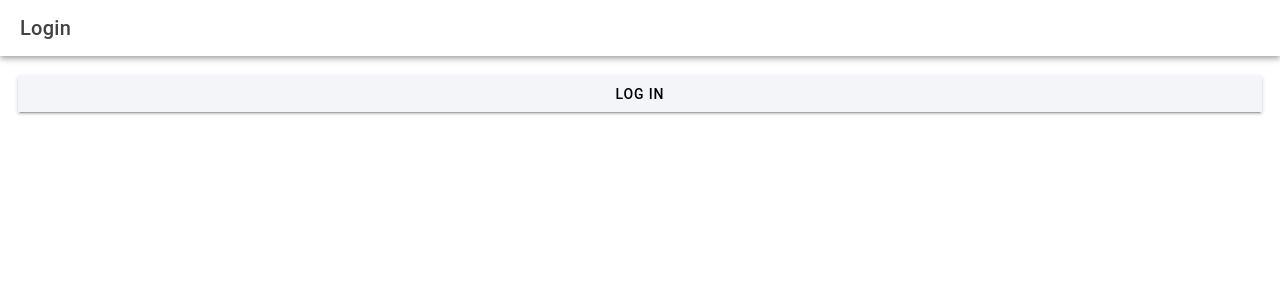
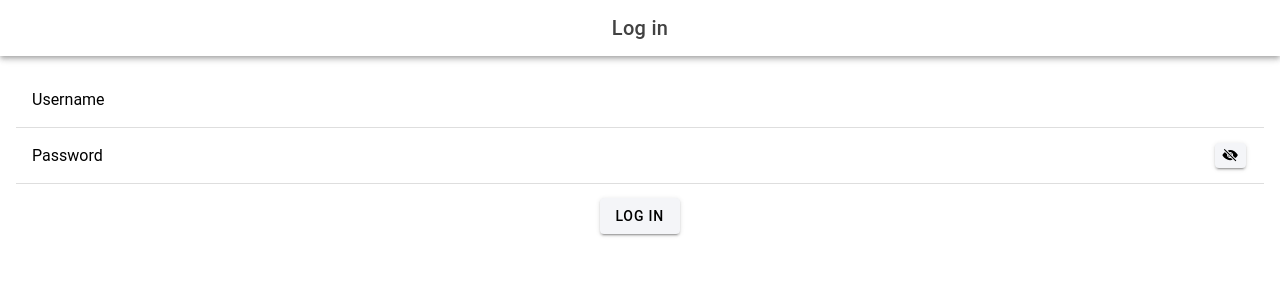
Before and after one commit to nam270903/ALERTS, a React (Vite) app: page / in a window 1280 px wide. Shown: the top 300 px of the page. Built offline with nearby package versions, Linux system fonts and the light colour scheme.

Commit message:
Update Log in, Notification

```diff
--- a/src/pages/Login.tsx
+++ b/src/pages/Login.tsx
@@ -4,31 +4,74 @@ import {
     IonToolbar,
     IonTitle,
     IonContent,
+    IonButton,
+    IonInput,
+    IonLabel,
+    IonItem,
+    IonIcon,
     useIonRouter,
-    IonButton
-} from '@ionic/react'
+    IonAlert,
+  } from '@ionic/react';
+  import { eye, eyeOff } from 'ionicons/icons';
+  import { useState } from 'react';
 
   const Login: React.FC = () => {
     const navigation = useIonRouter();
+    const [username, setUsername] = useState('');
+    const [password, setPassword] = useState('');
+    const [showPassword, setShowPassword] = useState(false);
+    const [showAlert, setShowAlert] = useState(false);
 
     const doLogin = () => {
-        navigation.push('/app', 'forward','push' );
+      // Mock authentication logic for testing purposes
+      if (username === '1' && password === '1') {
+        console.log('Login successful!');
+        // If login is successful, navigate to Notification
+        navigation.push('/app', 'forward', 'push');
+      } else {
+        console.log('Invalid username or password');
+        // Show alert for incorrect password
+        setShowAlert(true);
       }
+    };
 
     return (
       <IonPage>
         <IonHeader>
           <IonToolbar>
-                    <IonTitle>Login</IonTitle>
+            <IonTitle className='ion-text-center'>Log in</IonTitle>
           </IonToolbar>
         </IonHeader>
-            <IonContent className='ion-padding'>
-                <IonButton onClick={() => doLogin()} expand='full'>
+
+        <IonContent className='ion-padding ion-text-center'>
+          <IonItem>
+            <IonLabel position='floating'>Username</IonLabel>
+            <IonInput type='text' value={username} onIonChange={(e) => setUsername(e.detail.value!)} />
+          </IonItem>
+          <IonItem className='ion-align-items-center'>
+            <IonLabel position='floating'>Password</IonLabel>
+            <IonInput type={showPassword ? 'text' : 'password'} value={password} onIonChange={(e) => setPassword(e.detail.value!)} />
+            <IonButton slot='end' onClick={() => setShowPassword(!showPassword)}>
+              <IonIcon icon={showPassword ? eye : eyeOff} />
+            </IonButton>
+          </IonItem>
+
+          <div style={{ marginTop: '10px' }}>
+            <IonButton onClick={doLogin} color='primary' style={{ color: '#ffffff' }}>
               Log in
             </IonButton>
+          </div>
+
+          <IonAlert
+            isOpen={showAlert}
+            onDidDismiss={() => setShowAlert(false)}
+            header={'Invalid Password'}
+            message={'Please enter a valid password.'}
+            buttons={['OK']}
+          />
         </IonContent>
       </IonPage>
-    )
-}
+    );
+  };
 
-export default Login
+  export default Login;
--- a/src/pages/Menu.tsx
+++ b/src/pages/Menu.tsx
@@ -8,7 +8,8 @@ import {
     IonMenu,
     IonRouterOutlet,
     IonMenuToggle,
-    IonItem
+    IonItem,
+    IonButton
 } from '@ionic/react'
 import { Redirect, Route } from 'react-router'
 import Notification from './Notification'
@@ -40,12 +41,18 @@ const Menu: React.FC = () => {
                         </IonItem>
                     </IonMenuToggle>
                 ))}
+
+                <IonButton
+                    routerLink='/'
+                    routerDirection='back'
+                    expand='full'> Sign out </IonButton>
+
                </IonContent>
             </IonMenu>
 
             <IonRouterOutlet id='main'>
-            <Route exact path="/app/Notification" component={Notification}/>
-            <Route exact path="/app/Dashboard" component={Dashboard}/>
+                <Route exact path="/app/Notification" component={Notification}/>
+                <Route exact path="/app/Dashboard" component={Dashboard}/>
                     <Redirect to="/app/Notification"/>
             </IonRouterOutlet>
         </IonSplitPane>
--- a/src/pages/Notification.tsx
+++ b/src/pages/Notification.tsx
@@ -17,11 +17,15 @@ import '@capacitor/push-notifications'
 import React, {useEffect, useState} from 'react'
 import sendTelegramNotification from '../components/TelegramNoti'
 
-const Notification: React.FC = () => {
-    const handleSendNotification = () => {
-        sendTelegramNotification('This is where they attack us');
+const NotificationItem: React.FC<{ item: string; onClick: () => void }> = ({ item, onClick }) => {
+    return (
+      <IonItem button onClick={onClick}>
+        <IonLabel>{item}</IonLabel>
+      </IonItem>
+    );
   };
 
+  const Notification: React.FC = () => {
     const [items, setItems] = useState<string[]>([]);
 
     const generateItems = () => {
@@ -32,13 +36,16 @@ const Notification: React.FC = () => {
       setItems([...items, ...newItems]);
     };
 
+    const handleSendNotification = (item: string) => {
+      sendTelegramNotification(`${item}`);
+    };
+
     useEffect(() => {
       generateItems();
     }, []);
 
     return (
       <IonPage>
-
         <IonHeader>
                 <IonToolbar>
                     <IonButtons slot='start'>
@@ -48,27 +55,23 @@ const Notification: React.FC = () => {
                 </IonToolbar>
             </IonHeader>
 
-            <IonContent class='ion-text-center' >
+        <IonContent class='ion-text-center'>
           <div>
             <h1>ALERTS!</h1>
-                <IonButton onClick={handleSendNotification}>Send me to Application</IonButton>
           </div>
 
           <IonList>
             {items.map((item, index) => (
-                        <IonItem key={item}>
-                            <IonLabel>{item}</IonLabel>
-                        </IonItem>
+              <NotificationItem key={item} item={item} onClick={() => handleSendNotification(item)} />
             ))}
           </IonList>
 
           <IonInfiniteScroll>
-                    <IonInfiniteScrollContent loadingText="Please wait..." loadingSpinner="bubbles"></IonInfiniteScrollContent>
+            <IonInfiniteScrollContent loadingText='Please wait...' loadingSpinner='bubbles'></IonInfiniteScrollContent>
           </IonInfiniteScroll>
         </IonContent>
+      </IonPage>
+    );
+  };
 
-        </IonPage>
-    )
-}
-
-export default Notification
+  export default Notification;
```
Lines whose indentation alone changed are shown as unchanged.
